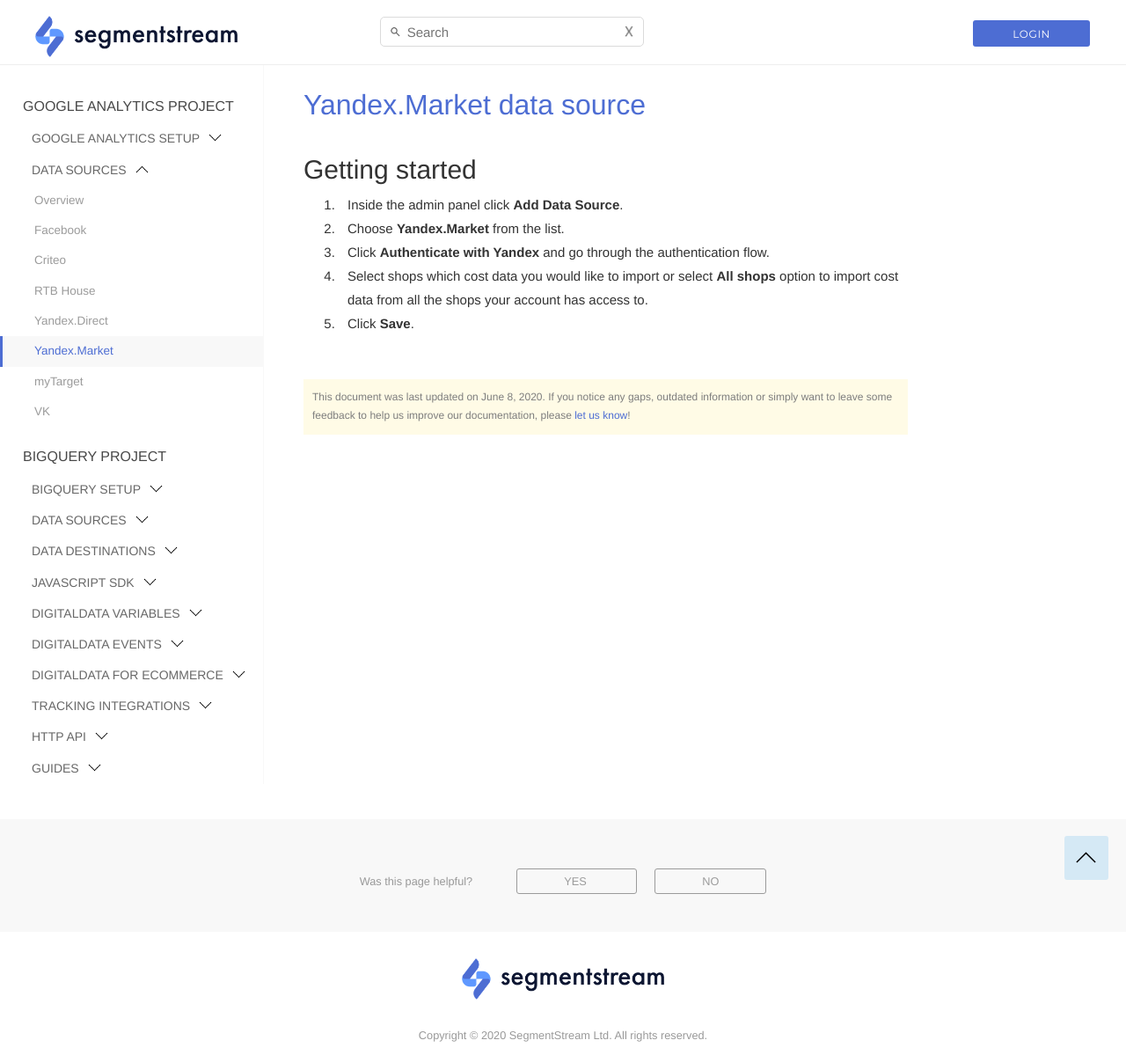
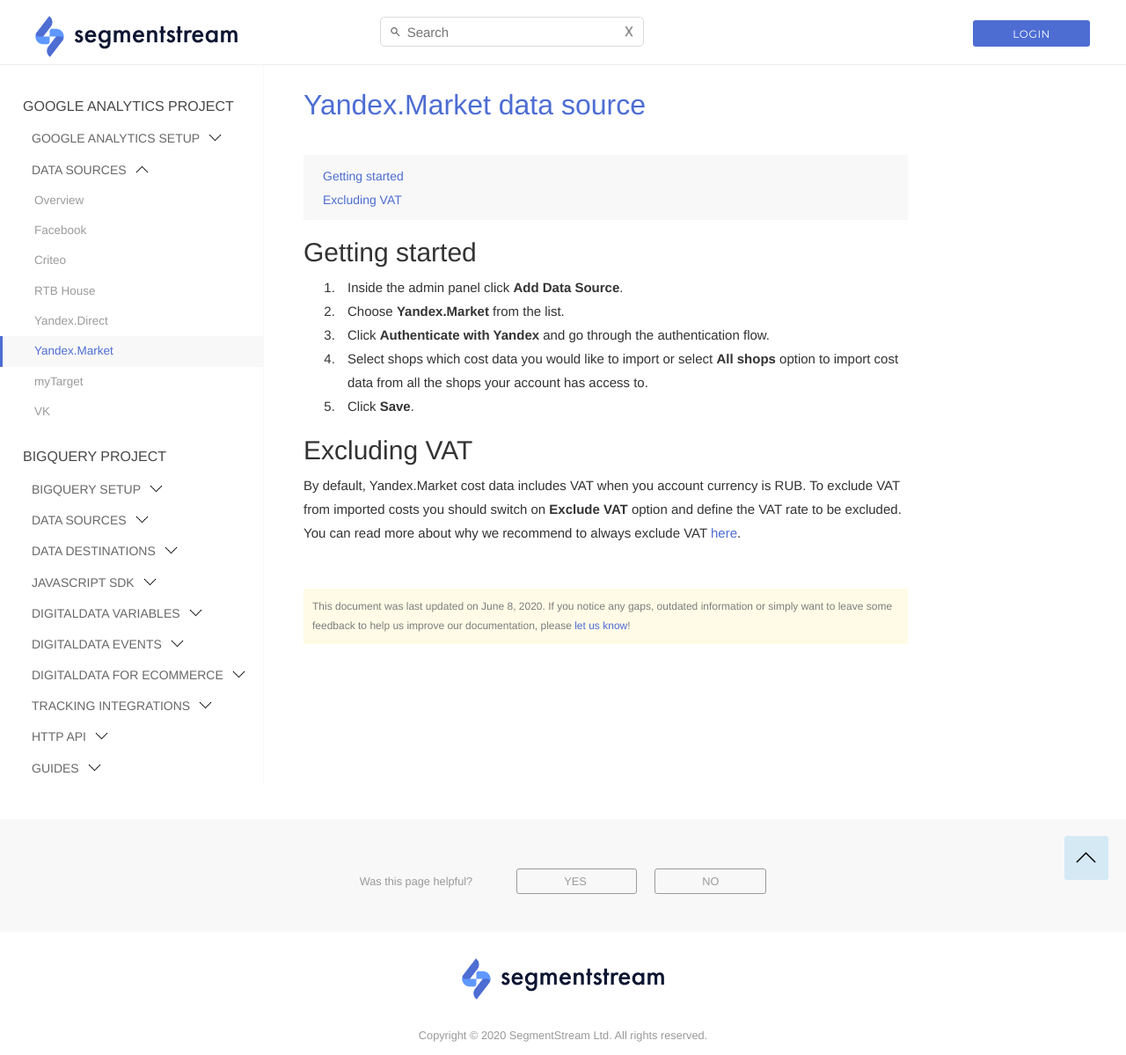
Before and after one commit to segmentstream-com/segmentstream-com.github.io, a Jekyll site: the page built from _docs/ga-datasources/yandex-market.md, in a window 1280 px wide. Shown: the whole page at 88% size. Built offline with Jekyll 4.4.1, drawn with Linux system fonts in a browser that asks for light colours; nearby versions of some CDN libraries.

Commit message:
exclude vat explanation

```diff
--- a/_docs/ga-datasources/yandex-market.md
+++ b/_docs/ga-datasources/yandex-market.md
@@ -14,3 +14,7 @@
 3. Click **Authenticate with Yandex** and go through the authentication flow.
 4. Select shops which cost data you would like to import or select **All shops** option to import cost data from all the shops your account has access to.
 5. Click **Save**.
+
+## Excluding VAT
+
+By default, Yandex.Market cost data includes VAT when you account currency is RUB. To exclude VAT from imported costs you should switch on **Exclude VAT** option and define the VAT rate to be excluded. You can read more about why we recommend to always exclude VAT [here](/ga-datasources/#vat-handling){:target="_blank"}.
```
Also changed, not shown: _docs/ga-datasources/vk.md (+4 -0 lines).
